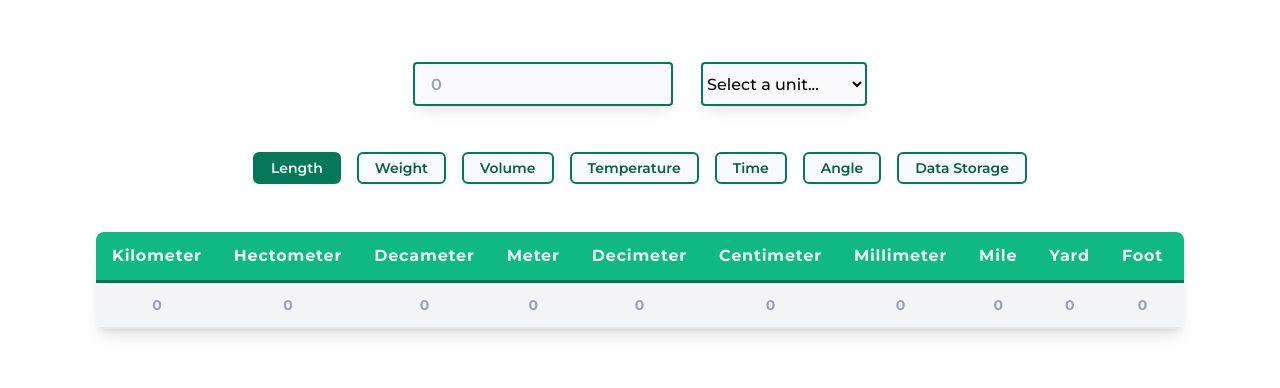
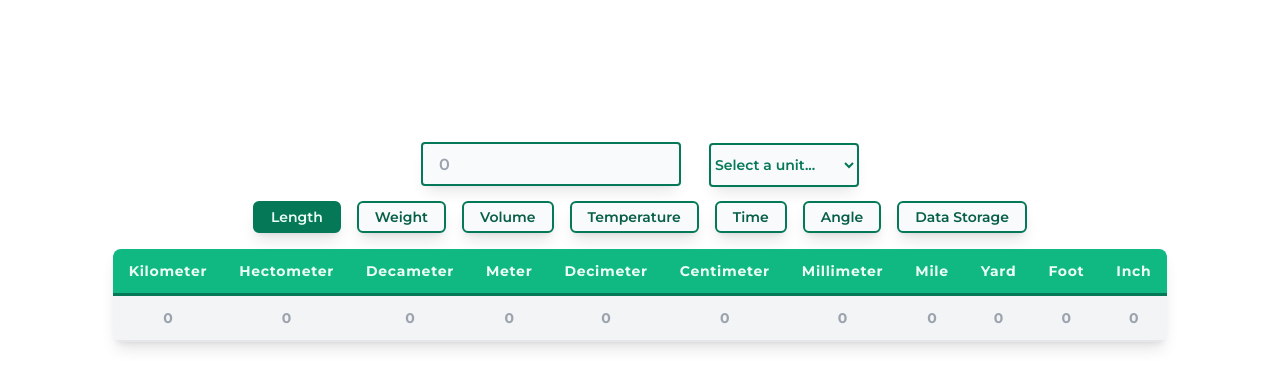
Before and after one commit to AyoubMazouz/unit-converter, a React (Create React App) app: page / in a window 1280 px wide. Shown: the top 388 px of the page. Built offline with nearby package versions, Linux system fonts and the light colour scheme.

Commit message:
Miner tweeks

```diff
--- a/src/App.css
+++ b/src/App.css
@@ -480,6 +480,12 @@ Ensure the default browser behavior of the `hidden` attribute.
   font-size: 0.875rem;
   line-height: 1.25rem;
   font-weight: 600;
+  --tw-shadow: 0 10px 15px -3px rgb(0 0 0 / 0.1), 0 4px 6px -4px rgb(0 0 0 / 0.1);
+  --tw-shadow-colored: 0 10px 15px -3px var(--tw-shadow-color), 0 4px 6px -4px var(--tw-shadow-color);
+  box-shadow: var(--tw-ring-offset-shadow, 0 0 #0000), var(--tw-ring-shadow, 0 0 #0000), var(--tw-shadow);
+  transition-property: all;
+  transition-timing-function: cubic-bezier(0.4, 0, 0.2, 1);
+  transition-duration: 300ms;
 }
 
 .tabs-btns button:hover{
@@ -487,6 +493,9 @@ Ensure the default browser behavior of the `hidden` attribute.
   background-color: rgb(4 120 87 / var(--tw-bg-opacity));
   --tw-text-opacity: 1;
   color: rgb(236 253 245 / var(--tw-text-opacity));
+  --tw-shadow: 0 1px 2px 0 rgb(0 0 0 / 0.05);
+  --tw-shadow-colored: 0 1px 2px 0 var(--tw-shadow-color);
+  box-shadow: var(--tw-ring-offset-shadow, 0 0 #0000), var(--tw-ring-shadow, 0 0 #0000), var(--tw-shadow);
 }
 
 .col-span-2{
@@ -496,6 +505,10 @@ Ensure the default browser behavior of the `hidden` attribute.
 .mx-4{
   margin-left: 1rem;
   margin-right: 1rem;
+}
+
+.-mb-4{
+  margin-bottom: -1rem;
 }
 
 .flex{
@@ -522,6 +535,10 @@ Ensure the default browser behavior of the `hidden` attribute.
   width: 16rem;
 }
 
+.cursor-pointer{
+  cursor: pointer;
+}
+
 .grid-cols-6{
   grid-template-columns: repeat(6, minmax(0, 1fr));
 }
@@ -538,10 +555,10 @@ Ensure the default browser behavior of the `hidden` attribute.
   justify-content: center;
 }
 
-.space-y-12 > :not([hidden]) ~ :not([hidden]){
+.space-y-4 > :not([hidden]) ~ :not([hidden]){
   --tw-space-y-reverse: 0;
-  margin-top: calc(3rem * calc(1 - var(--tw-space-y-reverse)));
-  margin-bottom: calc(3rem * var(--tw-space-y-reverse));
+  margin-top: calc(1rem * calc(1 - var(--tw-space-y-reverse)));
+  margin-bottom: calc(1rem * var(--tw-space-y-reverse));
 }
 
 .space-x-8 > :not([hidden]) ~ :not([hidden]){
@@ -629,8 +646,8 @@ Ensure the default browser behavior of the `hidden` attribute.
   padding-right: 1.5rem;
 }
 
-.pt-16{
-  padding-top: 4rem;
+.pt-36{
+  padding-top: 9rem;
 }
 
 .text-left{
@@ -650,10 +667,6 @@ Ensure the default browser behavior of the `hidden` attribute.
   font-weight: 600;
 }
 
-.font-bold{
-  font-weight: 700;
-}
-
 .capitalize{
   text-transform: capitalize;
 }
@@ -665,6 +678,16 @@ Ensure the default browser behavior of the `hidden` attribute.
 .text-gray-700{
   --tw-text-opacity: 1;
   color: rgb(55 65 81 / var(--tw-text-opacity));
+}
+
+.text-emerald-700{
+  --tw-text-opacity: 1;
+  color: rgb(4 120 87 / var(--tw-text-opacity));
+}
+
+.text-gray-400{
+  --tw-text-opacity: 1;
+  color: rgb(156 163 175 / var(--tw-text-opacity));
 }
 
 .text-emerald-800{
@@ -680,11 +703,6 @@ Ensure the default browser behavior of the `hidden` attribute.
 .text-emerald-600{
   --tw-text-opacity: 1;
   color: rgb(5 150 105 / var(--tw-text-opacity));
-}
-
-.text-gray-400{
-  --tw-text-opacity: 1;
-  color: rgb(156 163 175 / var(--tw-text-opacity));
 }
 
 .shadow-lg{
--- a/src/App.js
+++ b/src/App.js
@@ -13,7 +13,7 @@ function App() {
 
 
 	return (
-		<div className="flex flex-col justify-center items-center space-y-12 pt-16 xl:mx-24">
+		<div className="flex flex-col justify-center items-center space-y-4 pt-36 xl:mx-24">
 
 
 
--- a/src/components/InputField.jsx
+++ b/src/components/InputField.jsx
@@ -39,7 +39,7 @@ const InputField = ({ input, setInput, setDropDown, tab }) => {
 
 
     return (
-        <div className='space-x-8'>
+        <div className='space-x-8 -mb-4'>
 
             <Input input={input} setInput={setInput} />
             <DropDown setDropDown={setDropDown} tab={tab} units={units} />
@@ -67,9 +67,12 @@ const DropDown = ({ setDropDown, tab, units }) => {
 
     return (
         <select onChange={e => setDropDown(e.target.value)}
-            className='h-10 bg-gray-50 focus:outline-none ring-2 ring-emerald-700 focus:ring-4 focus:ring-emerald-500 rounded-sm shadow-lg'>
+            className='h-10 bg-gray-50 focus:outline-none ring-2 ring-emerald-700 focus:ring-4 focus:ring-emerald-500 rounded-sm shadow-lg text-sm font-semibold text-emerald-700 cursor-pointer'>
 
-            <option value={false}>Select a unit...</option>
+            <option className='text-gray-400'
+            value={false}>
+                Select a unit...
+                </option>
 
             {units[tab][0].map((uFull, i) =>
                 <option key={i}
--- a/src/components/Table.jsx
+++ b/src/components/Table.jsx
@@ -91,7 +91,7 @@ const FullTable = ({ dropDown, outPut }) => {
         <table className='hidden lg:block'>
             <thead className='bg-emerald-500 border-emerald-700 border-b-[3px]'>
 
-                <tr className='text-left  font-bold tracking-wider capitalize'>
+                <tr className='text-left text-sm font-semibold tracking-wider capitalize'>
                     {outPut[0].map((v, i) =>
                         <th key={i}
                             className={`py-3 px-4 ${outPut[1][i] === dropDown ? 'text-emerald-800' : 'text-emerald-50'}`}
@@ -128,7 +128,7 @@ const SmallTable = ({ dropDown, outPut }) => {
 
         <div className='lg:hidden grid grid-cols-6 bg-gray-50 overflow-auto'>
 
-            <div className='py-4 px-6 col-span-2 bg-emerald-500 border-r-[3px] border-emerald-700 font-bold tracking-wider capitalize text-right'>
+            <div className='py-4 px-6 col-span-2 bg-emerald-500 border-r-[3px] border-emerald-700 font-semibold tracking-wider capitalize text-right'>
 
                 {outPut[0].map((v, i) =>
                     <h3 key={i}
--- a/src/components/Tabs.jsx
+++ b/src/components/Tabs.jsx
@@ -14,7 +14,7 @@ const Tabs = ({ tab, setTab, setInput, setDropDown }) => {
 
     return (
 
-        <div className='tabs-btns space-x-4'>
+        <div className='tabs-btns space-x-4 space-y-4 px-4'>
 
             <button className={tab === 0 ? 'bg-emerald-700 text-emerald-50' : 'bg-gray-50 text-emerald-800'}
             onClick={() => onChange(0)}
--- a/src/index.css
+++ b/src/index.css
@@ -11,6 +11,6 @@ html {
 
 @layer components {
     .tabs-btns button {
-        @apply text-sm font-semibold px-4 py-1 rounded-md border-2 border-emerald-700 hover:text-emerald-50 hover:bg-emerald-700;
+        @apply text-sm font-semibold px-4 py-1 rounded-md border-2 border-emerald-700 hover:text-emerald-50 hover:bg-emerald-700 shadow-lg hover:shadow-sm transition-all duration-300;
     }
 }
```
